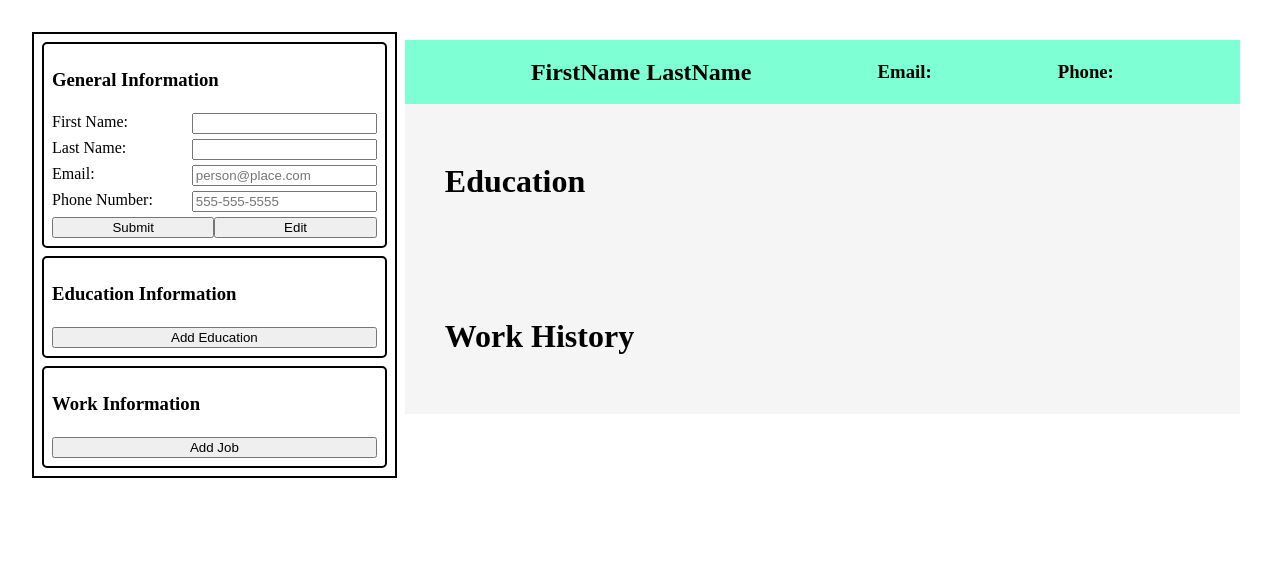
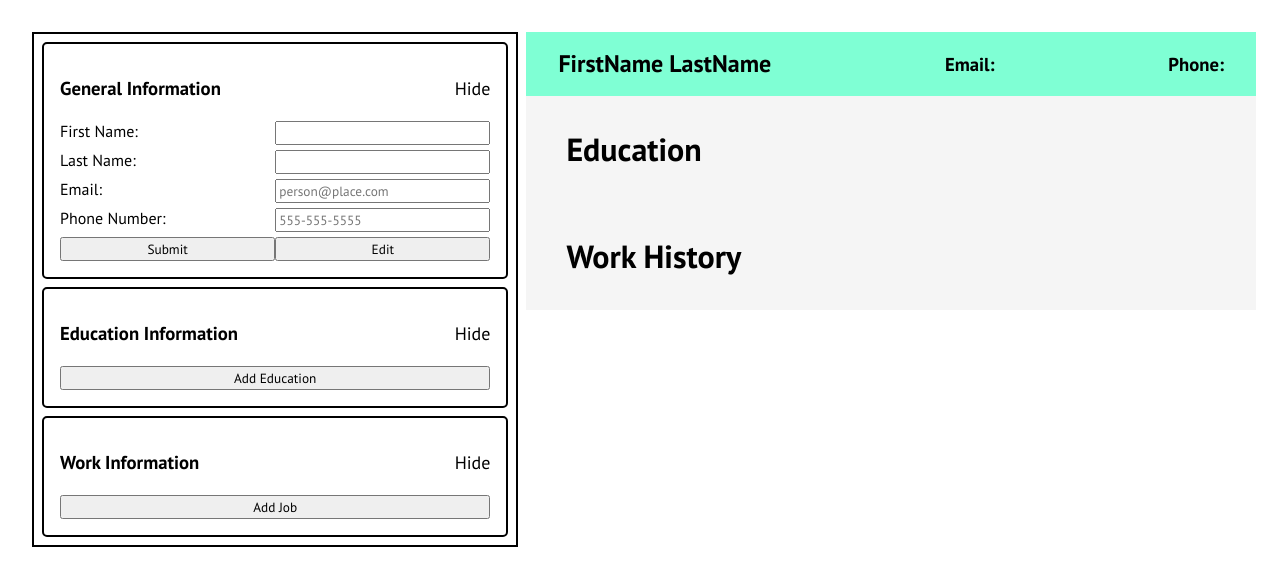
Before and after one commit to JoshMerhar/TOP-CV-App, a React (Vite) app in the folder TOP-CV-App/: page / in a window 1280 px wide. Shown: the top 586 px of the page. Built offline with nearby package versions, Linux system fonts and the light colour scheme.

Commit message:
Add buttons to collapse and expand input sections

```diff
--- a/TOP-CV-App/src/components/display-info.jsx
+++ b/TOP-CV-App/src/components/display-info.jsx
@@ -1,6 +1,7 @@
 export default function DisplayInfo({ genInfo, educationInfo, workInfo }) {
   return (
     <>
+      <div className="document-display">
         <div className="general-info-display">
           <h2>{genInfo.firstName} {genInfo.lastName}</h2>
           <h3>Email: {genInfo.email}</h3>
@@ -31,6 +32,7 @@ export default function DisplayInfo({ genInfo, educationInfo, workInfo }) {
             </div>
           ))}
         </div>
+      </div>
     </>
   )
 }
--- a/TOP-CV-App/src/components/education-info.jsx
+++ b/TOP-CV-App/src/components/education-info.jsx
@@ -7,6 +7,7 @@ export default function EducationInfo({ educationInfo, setEducationInfo }) {
 
     const [formData, setFormData] = useState([...educationInfo])
     const [editMode, setEditMode] = useState(true);
+    const [isVisible, setIsVisible] = useState(true);
 
     useEffect(() => {
       setFormData([...educationInfo]);
@@ -70,12 +71,19 @@ export default function EducationInfo({ educationInfo, setEducationInfo }) {
       }
     }
 
+    function handleVisibleChange() {
+      setIsVisible(!isVisible);
+    }
+
     return (
       <>
         <div className="inputs-block">
+          <div className="inputs-header">
             <h3>Education Information</h3>
+            <span className="toggle-visibility" onClick={handleVisibleChange}>{ isVisible ? 'Hide' : 'Show' }</span>
+          </div>
           {educationInfo.map((education, index) => (
-              <div key={education.id} className="inputs-block">
+            <div key={education.id} className="inputs-block" style={{ display: isVisible ? 'flex' : 'none' }}>
               <InfoInput
                 id={`school-${index}`}
                 label="School:"
@@ -105,12 +113,14 @@ export default function EducationInfo({ educationInfo, setEducationInfo }) {
               <button type="button" id="remove-education-button" onClick={() => removeEducationSection(index)}>Remove</button>
             </div>
           ))}
+          <div className="input-component" style={{ display: isVisible ? 'flex' : 'none' }}>
             <div className="buttons-container education-buttons">
               <button type="button" id="submit-education-button" onClick={handleSubmit}>Submit</button>
               <button type="button" id="edit-education-button" onClick={editForm}>Edit</button>
             </div>
             <button type="button" id="add-education-button" onClick={addEducationSection}>Add Education</button>
           </div>
+        </div>
       </>
     )
 }
--- a/TOP-CV-App/src/components/general-info.jsx
+++ b/TOP-CV-App/src/components/general-info.jsx
@@ -6,6 +6,7 @@ export default function GeneralInfo({ genInfo, setGenInfo }) {
 
     const [formData, setFormData] = useState({ firstName: '', lastName: '', email: '', phone: ''  })
     const [editMode, setEditMode] = useState(true);
+    const [isVisible, setIsVisible] = useState(true);
 
     function handleChanges(id, value) {
       setFormData(prevData => ({
@@ -23,22 +24,34 @@ export default function GeneralInfo({ genInfo, setGenInfo }) {
       setEditMode(true);
     }
 
+    function handleVisibleChange() {
+      setIsVisible(!isVisible);
+    }
+
     return (
         <>
           <div className="inputs-block">
+            <div className="inputs-header">
               <h3>General Information</h3>
+              <span className="toggle-visibility" onClick={handleVisibleChange}>{ isVisible ? 'Hide' : 'Show' }</span>
+            </div>
+            <div className="input-component" style={{ display: isVisible ? 'block' : 'none' }}>
               <InfoInput
                 id="firstName"
                 label="First Name:"
                 disabled={!editMode}
                 onChange={(value) => handleChanges('firstName', value)}
               />
+            </div>
+            <div className="input-component" style={{ display: isVisible ? 'block' : 'none' }}>
               <InfoInput
                 id="lastName"
                 label="Last Name:"
                 disabled={!editMode}
                 onChange={(value) => handleChanges('lastName', value)}
               />
+            </div>
+            <div className="input-component" style={{ display: isVisible ? 'block' : 'none' }}>
               <InfoInput
                 id="email"
                 label="Email:"
@@ -46,6 +59,8 @@ export default function GeneralInfo({ genInfo, setGenInfo }) {
                 disabled={!editMode}
                 onChange={(value) => handleChanges('email', value)}
               />
+            </div>
+            <div className="input-component" style={{ display: isVisible ? 'block' : 'none' }}>
               <InfoInput
                 id="phone"
                 label="Phone Number:"
@@ -53,11 +68,14 @@ export default function GeneralInfo({ genInfo, setGenInfo }) {
                 disabled={!editMode}
                 onChange={(value) => handleChanges('phone', value)}
               />
+            </div>
+            <div className="input-component" style={{ display: isVisible ? 'block' : 'none' }}>
               <div className="buttons-container">
                 <button type="button" id="submit-general-button" onClick={handleSubmit}>Submit</button>
                 <button type="button" id="edit-general-button" onClick={editForm}>Edit</button>
               </div>
             </div>
+          </div>
         </>
     )
 }
--- a/TOP-CV-App/src/components/input.jsx
+++ b/TOP-CV-App/src/components/input.jsx
@@ -1,4 +1,4 @@
-export default function InfoInput({ label, id, value, placeholder, disabled, onChange }) {
+export default function InfoInput({ label, id, value, placeholder, disabled, display, onChange }) {
 
     function handleChange(event) {
       onChange(event.target.value);
@@ -15,6 +15,7 @@ export default function InfoInput({ label, id, value, placeholder, disabled, onC
               value={value}
               placeholder={placeholder}
               disabled={disabled}
+              display={display}
               maxLength="30"
               onChange={handleChange}
             />
--- a/TOP-CV-App/src/components/work-info.jsx
+++ b/TOP-CV-App/src/components/work-info.jsx
@@ -7,6 +7,7 @@ export default function WorkInfo({ workInfo, setWorkInfo }) {
 
     const [formData, setFormData] = useState([...workInfo])
     const [editMode, setEditMode] = useState(true);
+    const [isVisible, setIsVisible] = useState(true);
 
     useEffect(() => {
       setFormData([...workInfo]);
@@ -71,12 +72,19 @@ export default function WorkInfo({ workInfo, setWorkInfo }) {
       }
     }
 
+    function handleVisibleChange() {
+      setIsVisible(!isVisible);
+    }
+
     return (
         <>
           <div className="inputs-block">
-            <h3>Work Information</h3>
+            <div className="inputs-header">
+              <h3>Work Information</h3>
+              <span className="toggle-visibility" onClick={handleVisibleChange}>{ isVisible ? 'Hide' : 'Show' }</span>
+            </div>
             {workInfo.map((job, index) => (
-              <div key={job.id} className="inputs-block">
+              <div key={job.id} className="inputs-block" style={{ display: isVisible ? 'flex' : 'none' }}>
                 <InfoInput
                   id={`employer-${index}`}
                   label="Employer:"
@@ -114,11 +122,13 @@ export default function WorkInfo({ workInfo, setWorkInfo }) {
                 <button type="button" id="remove-work-button" onClick={() => removeWorkSection(index)}>Remove Job</button>
               </div>
             ))}
-            <div className="buttons-container work-buttons">
-              <button type="button" id="submit-work-button" onClick={handleSubmit}>Submit</button>
-              <button type="button" id="edit-work-button" onClick={editForm}>Edit</button>
+            <div className="input-component" style={{ display: isVisible ? 'flex' : 'none' }}>
+              <div className="buttons-container work-buttons">
+                <button type="button" id="submit-work-button" onClick={handleSubmit}>Submit</button>
+                <button type="button" id="edit-work-button" onClick={editForm}>Edit</button>
+              </div>
+              <button type="button" id="add-work-button" onClick={addWorkSection}>Add Job</button>
             </div>
-            <button type="button" id="add-work-button" onClick={addWorkSection}>Add Job</button>
           </div>
         </>
     )
--- a/TOP-CV-App/src/styles/main.css
+++ b/TOP-CV-App/src/styles/main.css
@@ -1,5 +1,8 @@
+@import url('https://fonts.googleapis.com/css2?family=PT+Sans:ital,wght@0,400;0,700;1,400;1,700&display=swap');
+
 * {
     box-sizing: border-box;
+    font-family: 'PT Sans', sans-serif;
 }
 
 body {
@@ -22,23 +25,47 @@ h1, h2, h3 {
 .inputs {
     display: flex;
     flex-direction: column;
-    grid-column: 1 / 4;
+    grid-column: 1 / 5;
     padding: .5rem;
     border: 2px solid black;
     gap: .5rem;
+    height: fit-content;
 }
 
 .inputs-block {
     display: flex;
     flex-direction: column;
-    padding: .5rem;
+    padding: 1rem;
     border: 2px solid black;
     border-radius: 5px;
     gap: 5px;
 }
 
+.inputs-header {
+    display: flex;
+    justify-content: space-between;
+    align-items: center;
+}
+
+.toggle-visibility {
+    font-size: 18px;
+    transition: .2s;
+}
+
+.toggle-visibility:hover {
+    transform: scale(1.2);
+    cursor: pointer;
+}
+
+.input-component {
+    display: flex;
+    flex-direction: column;
+    gap: 5px;
+}
+
 .inputs-block div label input {
     float: right;
+    width: 50%;
 }
 
 .buttons-container {
@@ -61,26 +88,32 @@ button {
     justify-content: space-between;
 }
 
-#job-description {
-    min-width: 50%;
-    height: 3rem;
+textarea {
+    width: 75%;
+    height: 4rem;
+    resize: none;
 }
 
 .main-display {
-    grid-column: 4 / 11;
+    grid-column: 5 / 11;
+}
+
+.document-display {
+    margin: 0 .5rem;
+    height: auto;
+    width: 100%;
     background-color: whitesmoke;
-    margin: .5rem;
-    height: fit-content;
 }
 
 .general-info-display {
     display: flex;
-    justify-content: space-evenly;
+    justify-content: space-between;
     align-items: center;
+    padding: 0 2rem;
     background-color: aquamarine;
 }
 
 .education-info-display,
 .work-info-display {
-    padding: 2.5rem;
+    padding: 1rem 2.5rem;
 }
```
Lines whose indentation alone changed are shown as unchanged.
